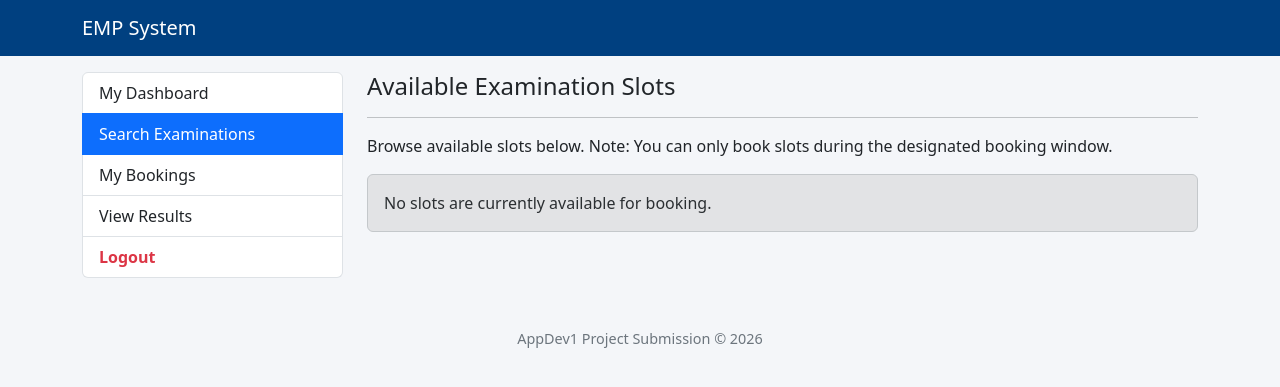
After one commit to divyeshkarthik24/EMP_25f3001808, a Flask app: template templates/book_slots.html in a window 1280 px wide. The commit adds this page. Shown: the top 387 px of the page. Run offline with Flask 3, Linux system fonts and the light colour scheme; the template is opened without the code that fills it, so the values that code supplies are empty.

Commit message:
Phase 10: Student slot booking functionality with capacity and timeline enforcement

```diff
--- a/app.py
+++ b/app.py
@@ -327,6 +327,51 @@ def approve_examiner_action(user_id):
 def student_dashboard():
     # We will query actual available exams and bookings here in the next phase
     return render_template('student_dashboard.html')
+@app.route('/student/book_slots', methods=['GET', 'POST'])
+@login_required(role='student')
+def book_slots():
+    current_time = datetime.now()
+
+    if request.method == 'POST':
+        slot_id = request.form.get('slot_id')
+        slot = ExaminationSlot.query.get_or_404(slot_id)
+        exam = slot.examination
+
+        # Validation 1: Is the booking window currently open?
+        if not (exam.booking_start <= current_time <= exam.booking_end):
+            flash("Error: The booking window for this examination is currently closed.")
+            return redirect(url_for('book_slots'))
+
+        # Validation 2: Are there still seats left?
+        if slot.available_seats <= 0:
+            flash("Error: This slot is fully booked.")
+            return redirect(url_for('book_slots'))
+
+        # Validation 3: Has the student already booked a slot for this specific exam?
+        already_booked = Booking.query.join(ExaminationSlot).filter(
+            Booking.student_id == session['user_id'],
+            ExaminationSlot.examination_id == exam.id
+        ).first()
+
+        if already_booked:
+            flash("Error: You have already booked a slot for this examination.")
+            return redirect(url_for('book_slots'))
+
+        # Execute the booking
+        slot.available_seats -= 1
+        if slot.available_seats == 0:
+            slot.status = 'Full'
+
+        new_booking = Booking(student_id=session['user_id'], slot_id=slot.id)
+        db.session.add(new_booking)
+        db.session.commit()
+
+        flash(f"Successfully booked your slot for {exam.name}!")
+        return redirect(url_for('student_dashboard'))
+
+    # GET request: fetch all slots that aren't full
+    open_slots = ExaminationSlot.query.filter(ExaminationSlot.available_seats > 0).all()
+    return render_template('book_slots.html', slots=open_slots, current_time=current_time)
 
 # --- EXAMINER ROUTES ---
 
--- /dev/null
+++ b/templates/book_slots.html
@@ -0,0 +1,61 @@
+{% extends 'base.html' %}
+
+{% block content %}
+<div class="row">
+    <!-- Student Navigation Sidebar -->
+    <div class="col-md-3">
+        <div class="list-group">
+            <a href="{{ url_for('student_dashboard') }}" class="list-group-item list-group-item-action">My Dashboard</a>
+            <a href="{{ url_for('book_slots') }}" class="list-group-item list-group-item-action active">Search Examinations</a>
+            <a href="#" class="list-group-item list-group-item-action">My Bookings</a>
+            <a href="#" class="list-group-item list-group-item-action">View Results</a>
+            <a href="{{ url_for('logout') }}" class="list-group-item list-group-item-action text-danger"><b>Logout</b></a>
+        </div>
+    </div>
+
+    <!-- Main Content Area -->
+    <div class="col-md-9">
+        <h4>Available Examination Slots</h4>
+        <hr>
+        <p>Browse available slots below. Note: You can only book slots during the designated booking window.</p>
+
+        {% if slots %}
+            <div class="row">
+                {% for slot in slots %}
+                <div class="col-md-6 mb-3">
+                    <div class="card shadow-sm">
+                        <div class="card-header bg-light">
+                            <b>{{ slot.examination.course.course_code }} - {{ slot.examination.name }}</b>
+                        </div>
+                        <div class="card-body">
+                            <p class="mb-1"><strong>Type:</strong> {{ slot.examination.exam_type }}</p>
+                            <p class="mb-1"><strong>Date:</strong> {{ slot.start_time.strftime('%Y-%m-%d') }}</p>
+                            <p class="mb-1"><strong>Time:</strong> {{ slot.start_time.strftime('%H:%M') }} to {{ slot.end_time.strftime('%H:%M') }}</p>
+                            <p class="mb-2"><strong>Seats Left:</strong> <span class="badge bg-info text-dark">{{ slot.available_seats }} / {{ slot.max_capacity }}</span></p>
+
+                            <!-- Booking logic based on timeline -->
+                            {% if current_time < slot.examination.booking_start %}
+                                <div class="alert alert-warning p-2 text-center mb-0" style="font-size: 0.9em;">
+                                    Booking opens on {{ slot.examination.booking_start.strftime('%Y-%m-%d %H:%M') }}
+                                </div>
+                            {% elif current_time > slot.examination.booking_end %}
+                                <div class="alert alert-danger p-2 text-center mb-0" style="font-size: 0.9em;">
+                                    Booking Closed
+                                </div>
+                            {% else %}
+                                <form method="POST" action="{{ url_for('book_slots') }}">
+                                    <input type="hidden" name="slot_id" value="{{ slot.id }}">
+                                    <button type="submit" class="btn btn-primary w-100">Book This Slot</button>
+                                </form>
+                            {% endif %}
+                        </div>
+                    </div>
+                </div>
+                {% endfor %}
+            </div>
+        {% else %}
+            <div class="alert alert-secondary">No slots are currently available for booking.</div>
+        {% endif %}
+    </div>
+</div>
+{% endblock %}
--- a/templates/student_dashboard.html
+++ b/templates/student_dashboard.html
@@ -6,7 +6,7 @@
     <div class="col-md-3">
         <div class="list-group">
             <a href="{{ url_for('student_dashboard') }}" class="list-group-item list-group-item-action active">My Dashboard</a>
-            <a href="#" class="list-group-item list-group-item-action">Search Examinations</a>
+            <a href="{{ url_for('book_slots') }}" class="list-group-item list-group-item-action">Search Examinations</a>
             <a href="#" class="list-group-item list-group-item-action">My Bookings</a>
             <a href="#" class="list-group-item list-group-item-action">View Results</a>
             <a href="{{ url_for('logout') }}" class="list-group-item list-group-item-action text-danger"><b>Logout</b></a>
```
